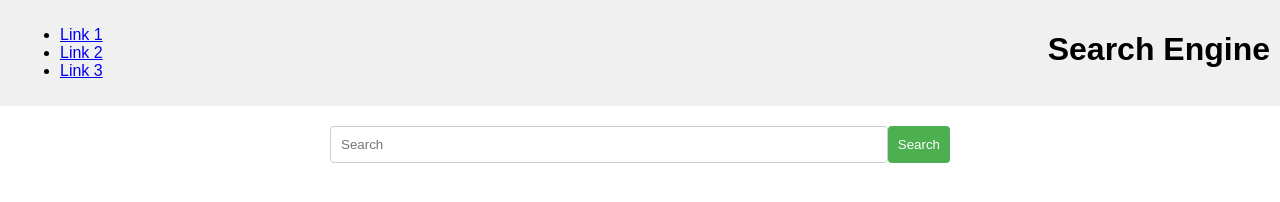
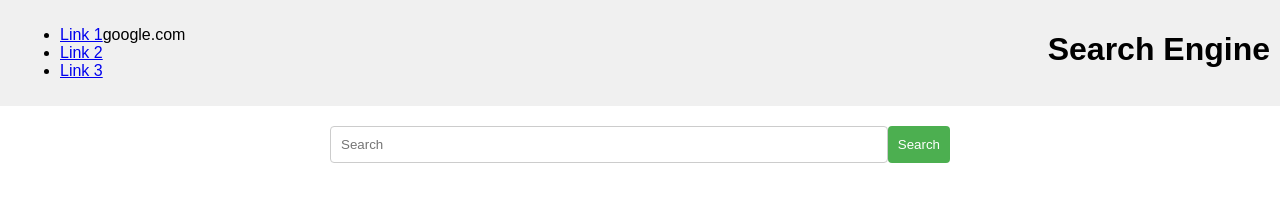
Before and after one commit to lakshayb30/website, a plain HTML site: page index.html in a window 1280 px wide. Drawn offline with Linux system fonts and the light colour scheme.

Commit message:
Update index.html

```diff
--- a/index.html
+++ b/index.html
@@ -9,7 +9,7 @@
   <header>
     <nav>
       <ul>
-        <li><a href="#">Link 1</a></li>
+        <li><a href="#">Link 1</a>google.com</li>
         <li><a href="#">Link 2</a></li>
         <li><a href="#">Link 3</a></li>
       </ul>
```
